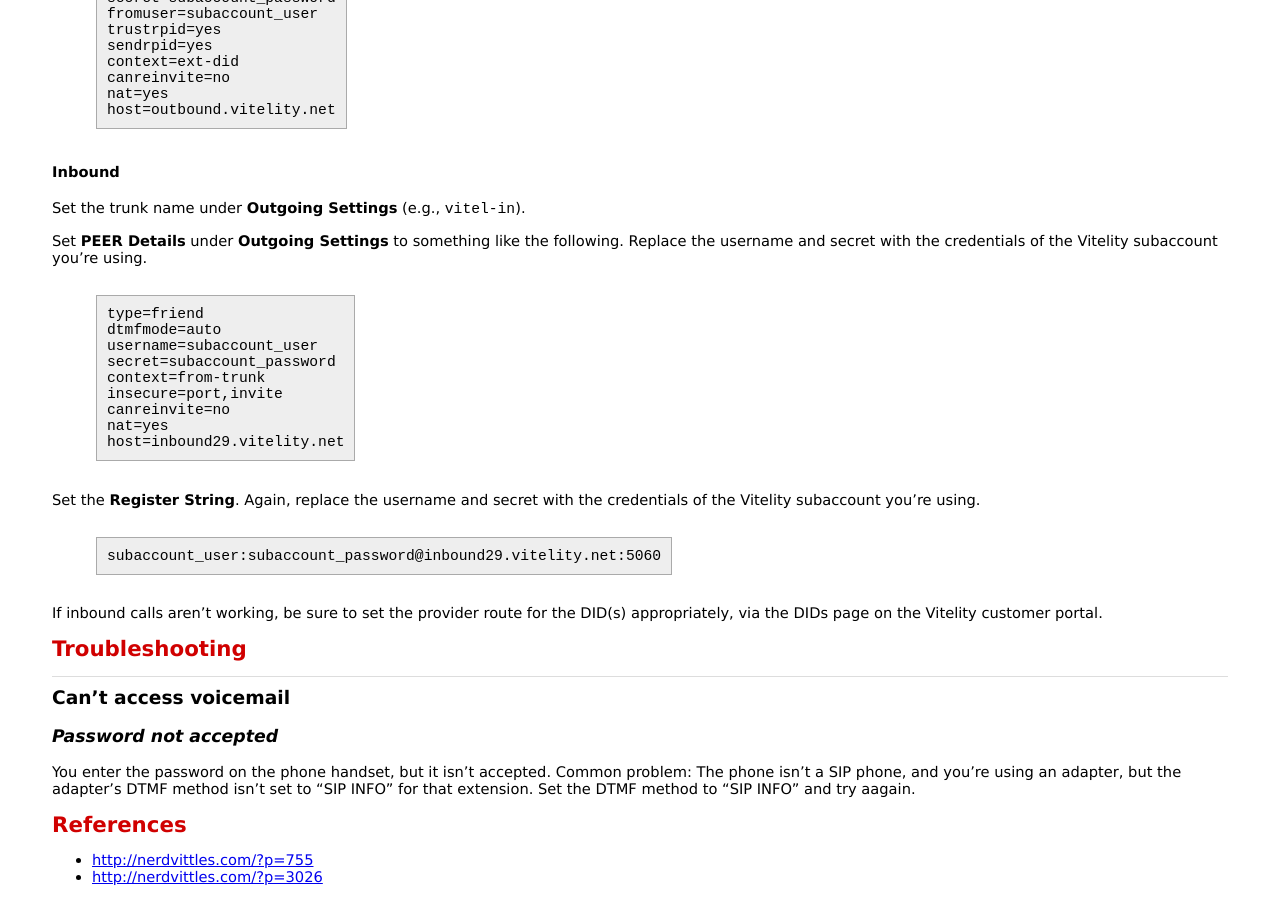
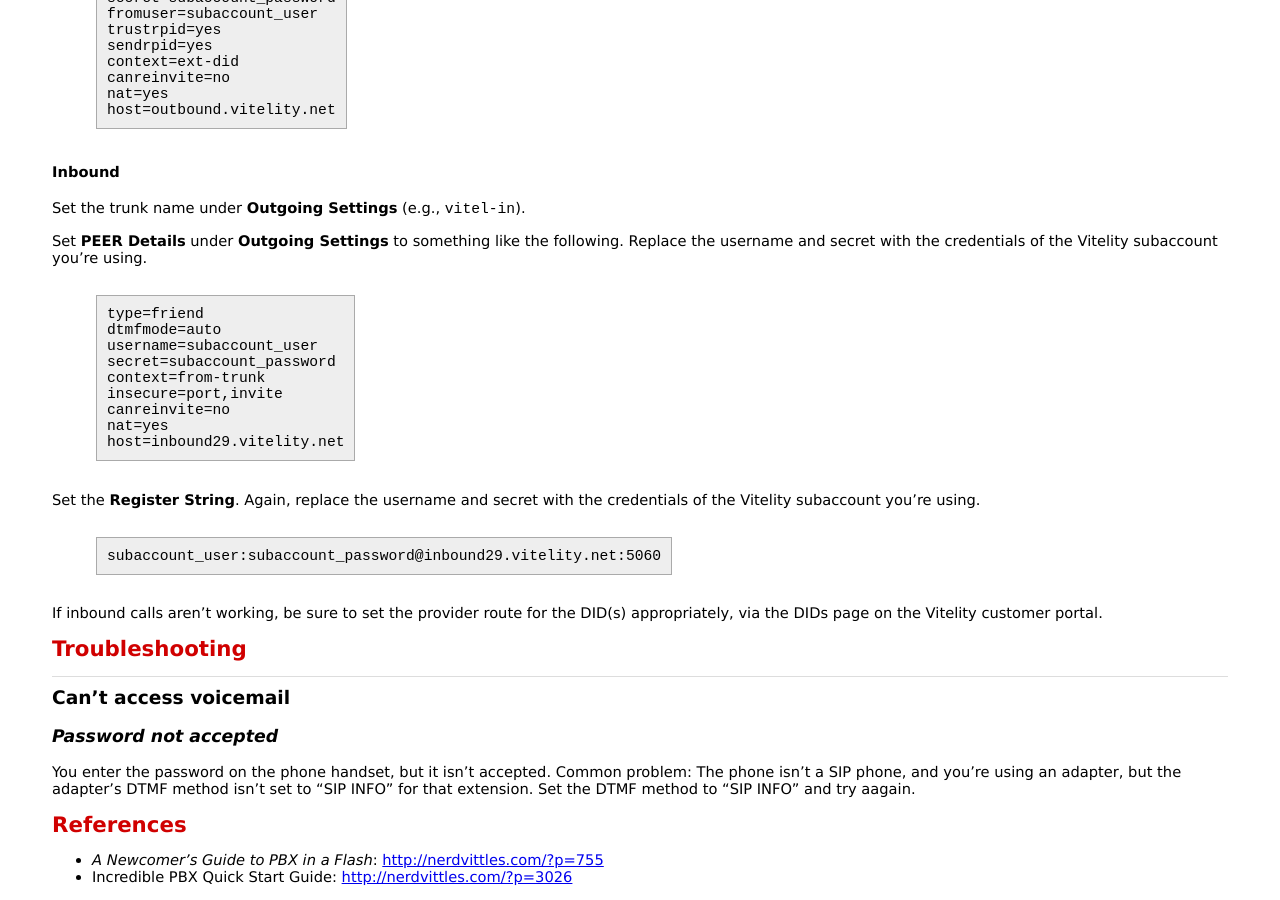
Before and after one commit to bmc/cheat-sheets, a Jekyll site: the page built from pbx.md, in a window 1280 px wide and 900 px high, scrolled down 4559 px. Built offline with Jekyll 4.4.1, drawn with Linux system fonts in a browser that asks for light colours.

Commit message:
Annotated the references

```diff
--- a/pbx.md
+++ b/pbx.md
@@ -308,5 +308,5 @@ DTMF method to "SIP INFO" and try aagain.
 
 # References
 
-* <http://nerdvittles.com/?p=755>
-* <http://nerdvittles.com/?p=3026>
+* _A Newcomer's Guide to PBX in a Flash_: <http://nerdvittles.com/?p=755>
+* Incredible PBX Quick Start Guide: <http://nerdvittles.com/?p=3026>
```
